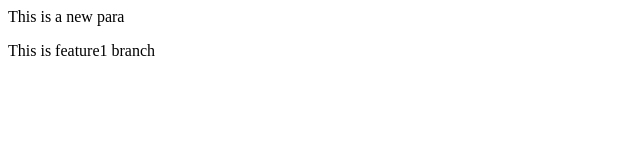
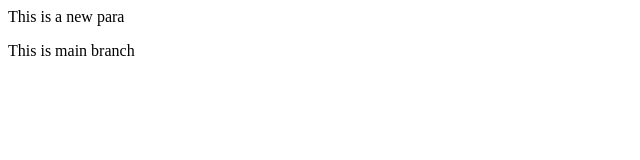
Before and after one commit to HemantKumawat1729/NewLocalrepo, a plain HTML site: page index.html in a window 1280 px wide. Shown: the full height of the page, 0-640 px from the left. Drawn offline with Linux system fonts and the light colour scheme.

Commit message:
added main branch para

```diff
--- a/index.html
+++ b/index.html
@@ -1,2 +1,2 @@
 <p>This is a new para</p>
-<p>This is feature1 branch</p>
+<p>This is main branch</p>
```
